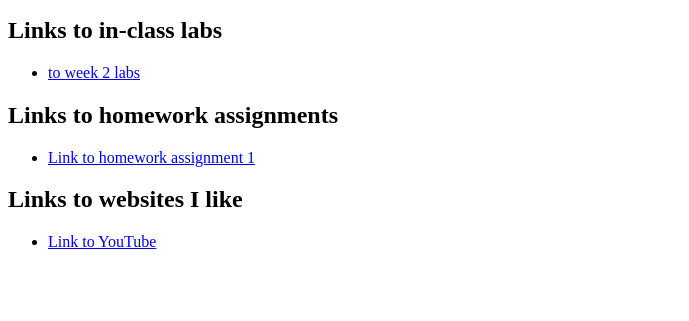
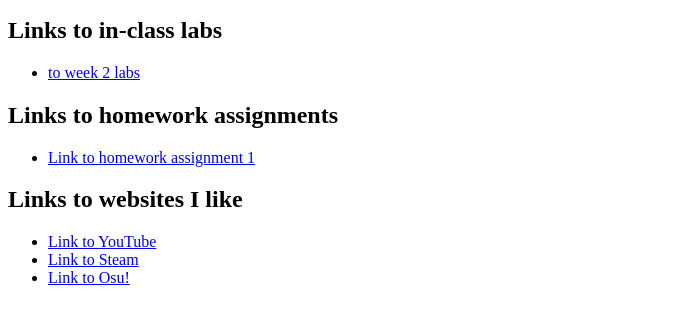
Before and after one commit to mjanczar8/HTMLJS2022, a plain HTML site: page index.html in a window 1280 px wide. Shown: the part 101-422 px from the top of the page, without its empty margins (0-689 px from the left). Drawn offline with Linux system fonts and the light colour scheme.

Commit message:
website updates

```diff
--- a/index.html
+++ b/index.html
@@ -31,6 +31,9 @@
         <h2>Links to websites I like</h2>
         <ul>
             <li><a href="https://www.youtube.com">Link to YouTube</a></li>
+            <li><a href="https://store.steampowered.com/">Link to Steam</a></li>
+            <li><a href="https://osu.ppy.sh/home">Link to Osu!</a></li>
+
         </ul>
     </body>
 </html>
```
